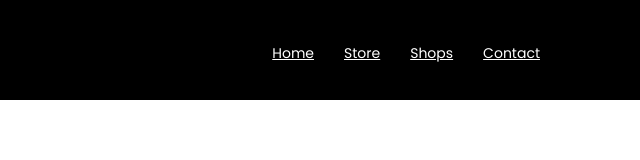
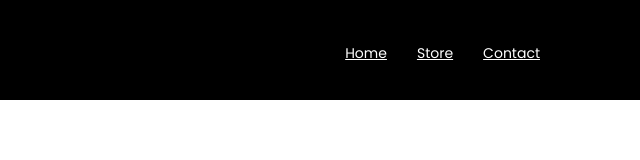
Before and after one commit to tobiasbusso10/e2-navbar, a plain HTML site: page index.html in a window 1280 px wide. Shown: the full height of the page, 640-1280 px from the left. Drawn offline with Linux system fonts and the light colour scheme.

Commit message:
borre 1 li del ul

```diff
--- a/index.html
+++ b/index.html
@@ -20,7 +20,6 @@
         <ul>
           <li><a href="#" class="nav-links">Home</a></li>
           <li><a href="#" class="nav-links">Store</a></li>
-          <li><a href="#" class="nav-links">Shops</a></li>
           <li><a href="#" class="nav-links">Contact</a></li>
         </ul>
       </nav>
```
